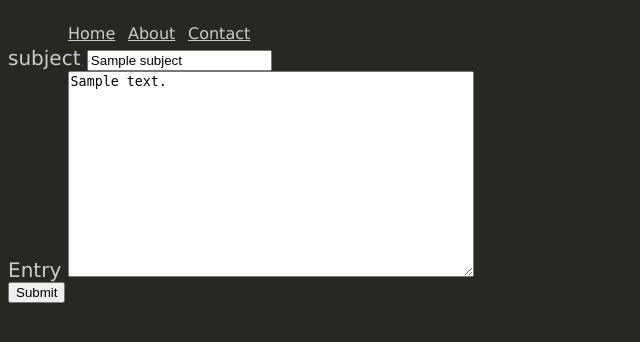
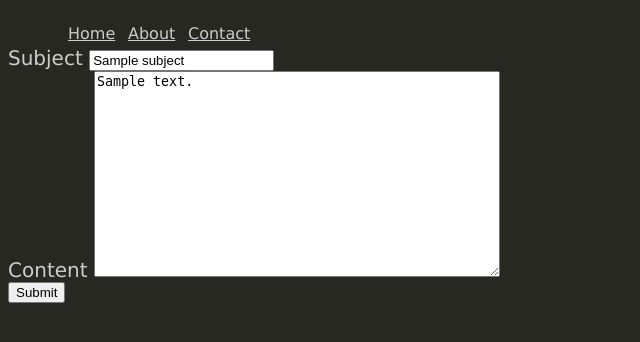
Before and after one commit to jandersson/website, a Python web app: template templates/newpost.html in a window 1280 px wide. Shown: the top 342 px of the page, without its empty margins (0-640 px from the left). Run offline with Jinja, Linux system fonts and the light colour scheme; the template is opened without the code that fills it: most values are stand-ins (such as "Sample title", 1, 10 or a date in 2020).

Commit message:
Change entry error to content error

```diff
--- a/templates/newpost.html
+++ b/templates/newpost.html
@@ -3,14 +3,14 @@
 
 <form method="post">
 	<label>
-		subject
+		Subject
 		<input name="subject" value="{{subject}}">
 		{{subject_error}}
 	</label>
 	<label>
-		Entry
+		Content
 		<textarea name="content">{{content}}</textarea>
-		{{entry_error}}
+		{{content_error}}
 	</label>
 	<input type="submit">
 </form>
```
